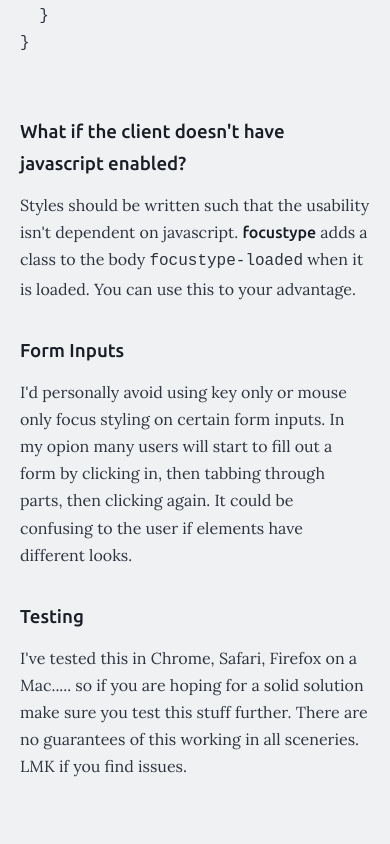
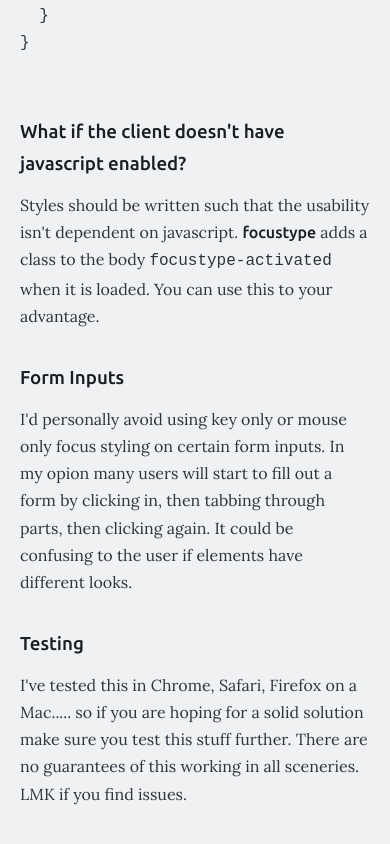
Before and after one commit to RyanBerliner/focustype, a plain HTML site: page index.html in a window 390 px wide. Shown: the part 4429-5273 px from the top of the page. Drawn offline with Linux system fonts and the light colour scheme.

Commit message:
ability to toggle on/off, rename loaded class, upgrades

```diff
--- a/index.html
+++ b/index.html
@@ -202,7 +202,7 @@
       <h3>What if the client doesn't have javascript enabled?</h3>
       <p>
         Styles should be written such that the usability isn't dependent on javascript.
-        <strong class="focustype-brand">focustype</strong> adds a class to the body <code>focustype-loaded</code>
+        <strong class="focustype-brand">focustype</strong> adds a class to the body <code>focustype-activated</code>
         when it is loaded. You can use this to your advantage.
       </p>
       <h3>Form Inputs</h3>
--- a/index.js
+++ b/index.js
@@ -1,46 +1,38 @@
-(function() {
+(function(window, document, undefined) {
+  if (window === undefined || document === undefined);
+
   var attribute = "data-focustype";
+  var bodyClass = "focustype-activated";
   var clickedel = null;
   var prevClickedel = null;
   var hitkey = false; // Set to true for 10ms after a key hit. This is enough time
                       // for focus to jump.
   var hitkeytimeout = null;
+
   var focusable = function(element) {
     var tabindex = element.tabIndex;
     return tabindex >= 0;
   }
-  var isDescendent = function(parent, descendent) {
-    if (parent == null || descendent == null) {
-      return false;
-    }
-    // https://stackoverflow.com/questions/2234979/how-to-check-in-javascript-if-one-element-is-contained-within-another
-    var node = descendent.parentNode;
-    while (node != null) {
-      if (node == parent) {
-        return true;
-      }
-      node = node.parentNode;
-    }
-    return false;
-  }
-  document.body.className += ' ' + 'focustype-loaded';
-  document.addEventListener("mousedown", function(event) {
+
+  var mousedown = function(event) {
     clickedel = event.target;
     if (prevClickedel !== null) {
       prevClickedel.removeAttribute(attribute);
     }
     // Only on left click, right click sometimes doesn't give a mouseup event.
-    if (event.which === 1 && focusable(clickedel)) {
+    if (event.button === 0 && focusable(clickedel)) {
       clickedel.setAttribute(attribute, "mouse");
     }
-  });
-  document.addEventListener("mouseup", function(event) {
+  }
+
+  var mouseup = function(event) {
     prevClickedel = clickedel;
     clickedel = null;
-  });
-  document.addEventListener("focusin", function(event) {
+  }
+
+  var focusin = function(event) {
     var type = "unknown";
-    if (clickedel === event.target || isDescendent(event.target, clickedel)) {
+    if (clickedel === event.target || event.target.contains(clickedel)) {
       type = "mouse";
     } else if (hitkey) {
       type = "key";
@@ -50,12 +42,14 @@
     if (prevClickedel !== null) {
       prevClickedel.removeAttribute(attribute);
     }
-  });
-  document.addEventListener("focusout", function(event) {
+  }
+
+  var focusout = function(event) {
     event.target.removeAttribute(attribute);
     prevClickedel = null;
-  });
-  document.addEventListener("keydown", function(event) {
+  }
+
+  var keydown = function(event) {
     if (hitkeytimeout != null) {
       clearTimeout(hitkeytimeout);
     }
@@ -63,5 +57,31 @@
     hitkeytimeout = setTimeout(function() {
       hitkey = false;
     }, 10);
-  });
-})();
+  }
+
+  var on = function() {
+    document.body.classList.add(bodyClass);
+    document.addEventListener("mousedown", mousedown);
+    document.addEventListener("mouseup", mouseup);
+    document.addEventListener("focusin", focusin);
+    document.addEventListener("focusout", focusout);
+    document.addEventListener("keydown", keydown);
+  }
+
+  on();
+
+  window.FocusType = {
+    on: on,
+    isOn: function() {
+      return document.body.classList.contains(bodyClass)
+    },
+    off: function() {
+      document.body.classList.remove(bodyClass);
+      document.removeEventListener("mousedown", mousedown);
+      document.removeEventListener("mouseup", mouseup);
+      document.removeEventListener("focusin", focusin);
+      document.removeEventListener("focusout", focusout);
+      document.removeEventListener("keydown", keydown);
+    },
+  };
+})(window, document, undefined);
```
Also changed, not shown: README.md.
